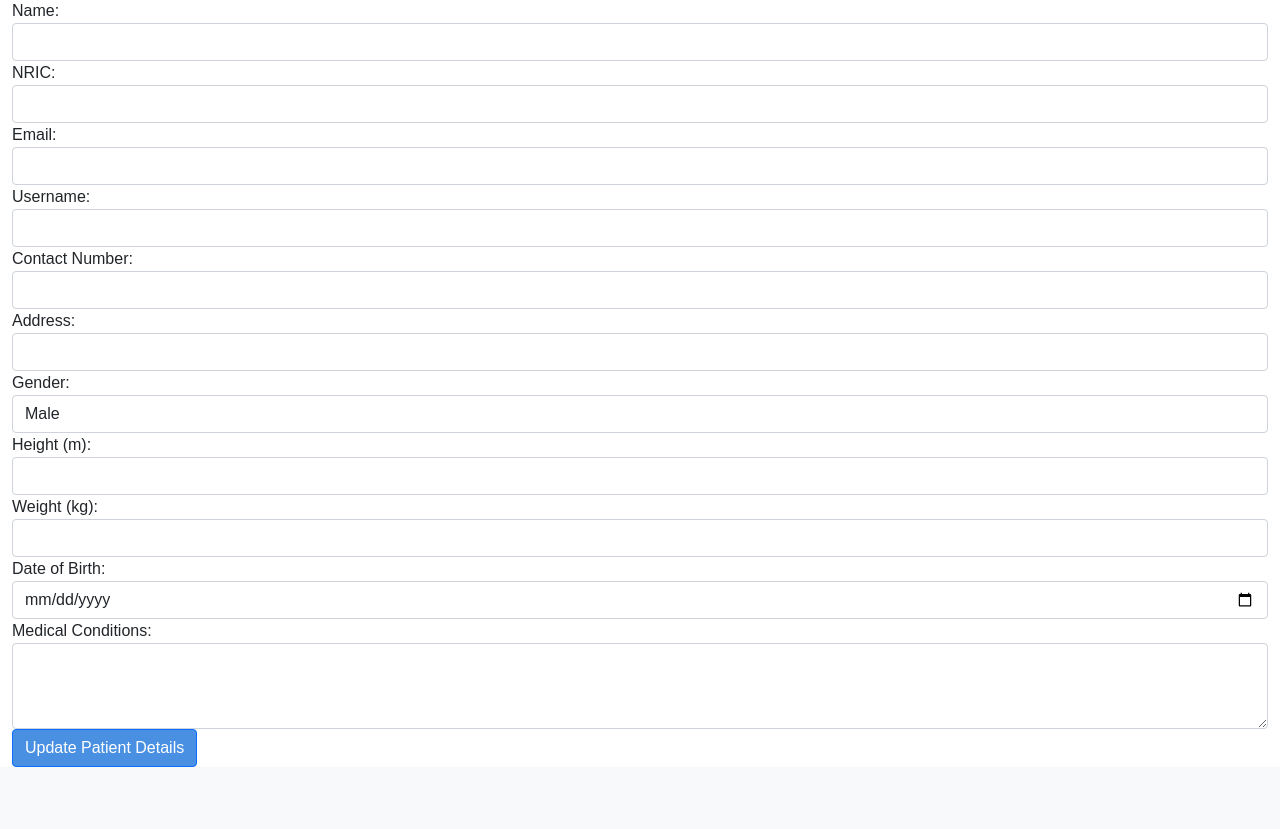
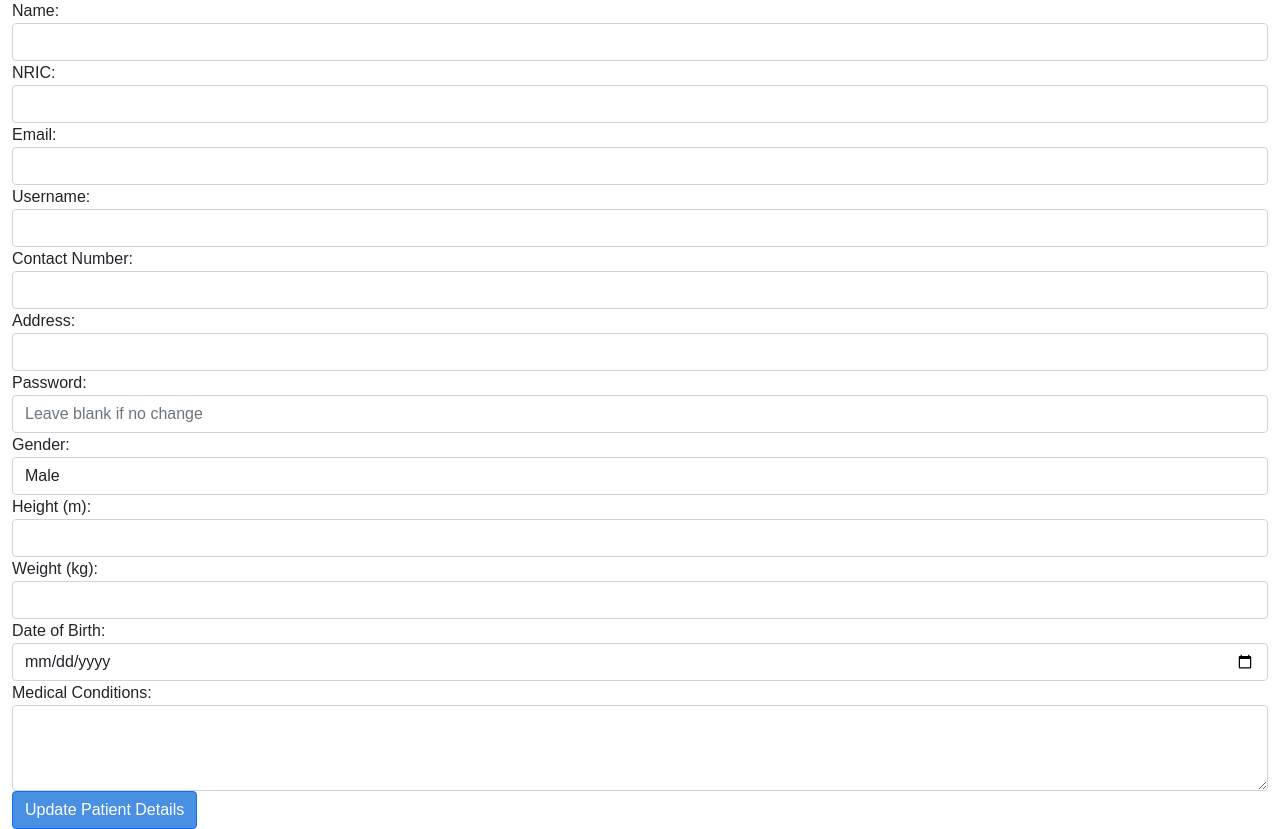
Before and after one commit to glenngx/INF2003-P2-Group15, a Flask app: page /edit_patient/1 in a window 1280 px wide. Shown: the part 139-968 px from the top of the page. Before the commit the page ends 906 px from the top, so only its background shows below. Run offline with Flask 3, Linux system fonts and the light colour scheme; the visitor is signed in with stand-in values (Sample User, id 1); data that the repository does not hold is empty.

Commit message:
Allow staff to change patient account password

```diff
--- a/app.py
+++ b/app.py
@@ -187,6 +187,7 @@ def edit_patient(patient_id):
         username = request.form['username']
         contact_number = request.form['contact_number']
         address = request.form['address']
+        password = request.form.get('password')
 
         # Validate NRIC format
         if not is_valid_nric(nric):
@@ -228,6 +229,14 @@ def edit_patient(patient_id):
                         PatientWeight = %s, PatientDOB = %s, PatientConditions = %s
                     WHERE UserID = %s
                 """, (patient_name, nric, patient_gender, patient_height, patient_weight, patient_dob, patient_conditions, patient_id))
+
+                if password:  # Only update password if it's provided
+                    hashed_password = generate_password_hash(password, method='pbkdf2:sha256')
+                    cursor.execute("""
+                        UPDATE Users
+                        SET Password = %s
+                        WHERE UserID = %s
+                    """, (hashed_password, patient_id))
 
                 cursor.execute("""
                     UPDATE Users
--- a/templates/edit_patient.html
+++ b/templates/edit_patient.html
@@ -58,6 +58,11 @@
   </div>
 
   <div class="form-group">
+    <label for="password">Password:</label>
+    <input type="password" class="form-control" id="password" name="password" placeholder="Leave blank if no change">
+  </div>
+
+  <div class="form-group">
     <label for="patient_gender">Gender:</label>
     <select class="form-control" id="patient_gender" name="patient_gender" required>
         <option value="M" {% if patient.PatientGender == 'M' %}selected{% endif %}>Male</option>
```
